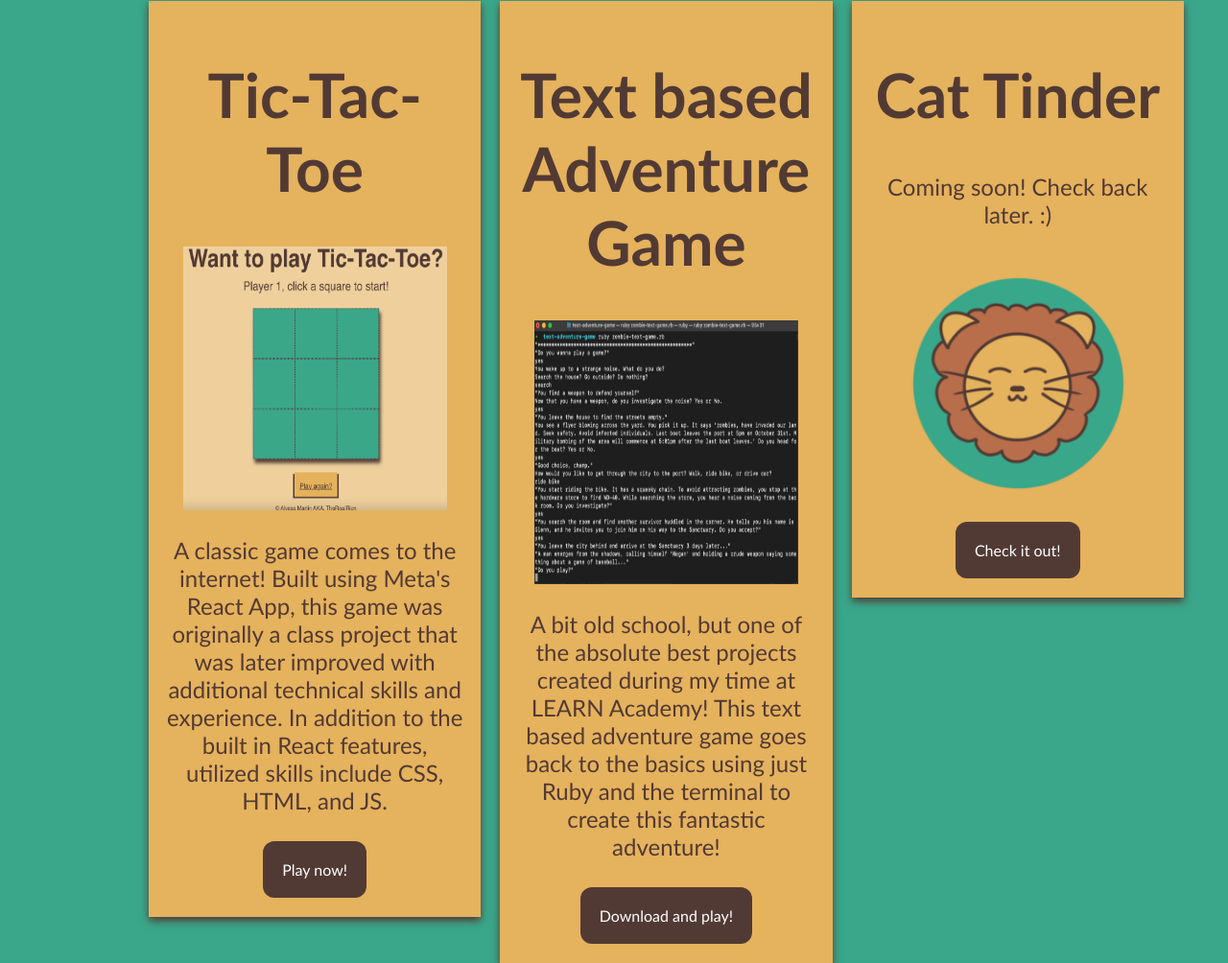
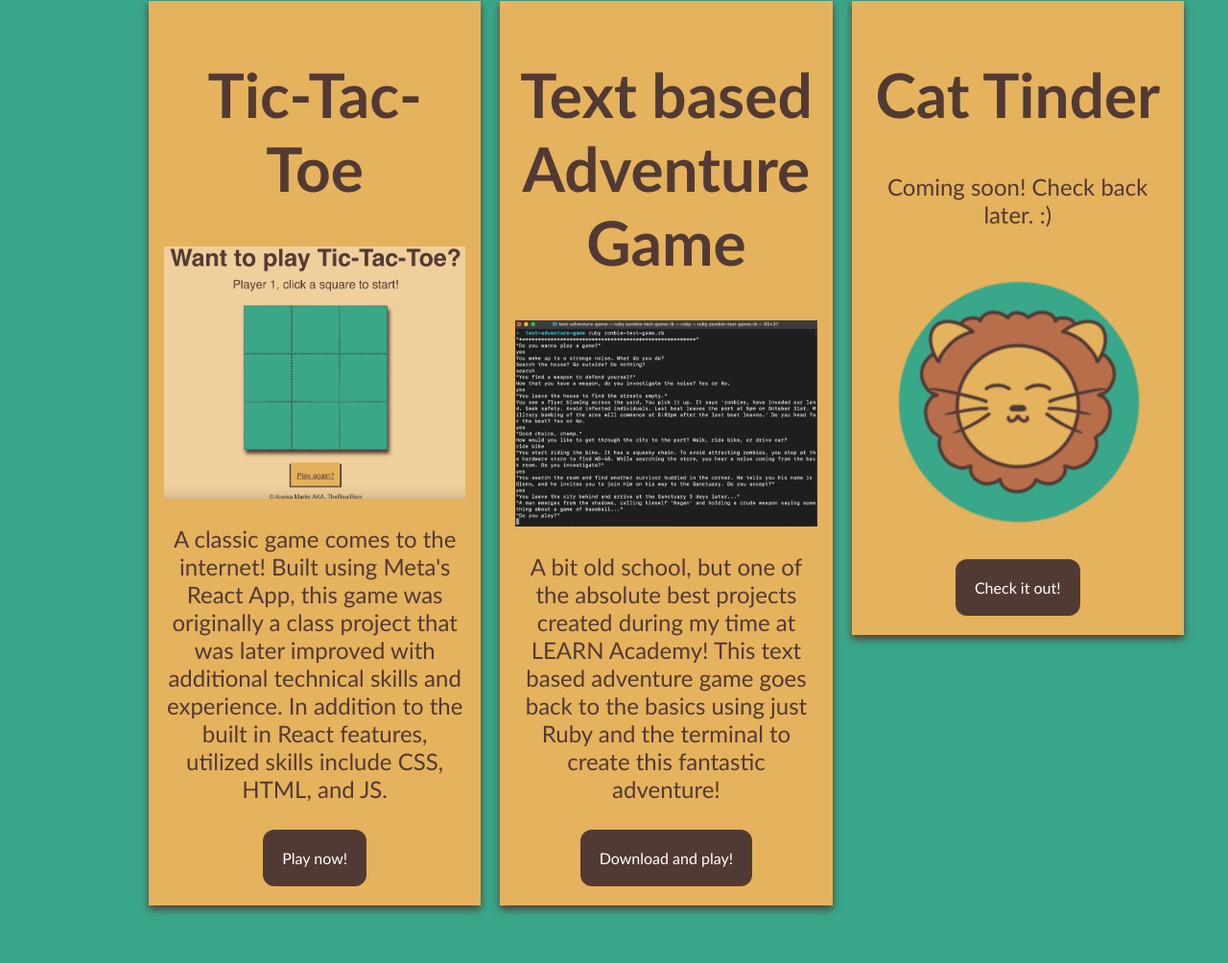
Before and after one commit to TheRealRion/TheRealRion.github.io, a plain HTML site: page docs/index.html in a window 1280 px wide. Shown: the part 1261-2265 px from the top of the page at 96% size. Drawn offline with Linux system fonts and the light colour scheme.

Commit message:
fixed scaling

```diff
--- a/docs/index.html
+++ b/docs/index.html
@@ -54,7 +54,9 @@
             <div class="column">
             <div class="card">
                 <h1>Tic-Tac-Toe</h1>
-                <img height="275px" width="275px" alt="picutre of a tic tac toe game on a website" src="components/projects/tic-tac-toe-game.png"/>
+                <img width=100%
+                height=100%
+                object-fit="contain" alt="picutre of a tic tac toe game on a website" src="components/projects/tic-tac-toe-game.png"/>
                 <p>A classic game comes to the internet! Built using Meta's React App, this game was originally a class project that was later improved with additional technical skills and experience. In addition to the built in React features, utilized skills include CSS, HTML, and JS.</p>
                 <button class="button" onclick=" window.open('https://therealrion.github.io/Tic-Tac-Toe-Game/')"> Play now!</button>
             </div>
@@ -62,7 +64,9 @@
             <div class="column">
                 <div class="card">
                     <h1>Text based Adventure Game</h1>
-                    <img height="275px" width="275px" alt="picture of a computer terminal playing a text based game" src="components/projects/zombit-text-game.png"/>
+                    <img width=100%
+                    height=100%
+                    object-fit="contain" alt="picture of a computer terminal playing a text based game" src="components/projects/zombit-text-game.png"/>
                     <p>A bit old school, but one of the absolute best projects created during my time at LEARN Academy! This text based adventure game goes back to the basics using just Ruby and the terminal to create this fantastic adventure!</p>
                     <button class="button" onclick=" window.open('https://github.com/TheRealRion/Zombit-Text-Game')"> Download and play!</button>
                 </div>
@@ -71,7 +75,9 @@
                 <div class="card">
                     <h1>Cat Tinder</h1>
                     <p>Coming soon! Check back later. :)</p>
-                    <img height="275px" width="275px" alt="picture of " src="components/favicon (1).ico"/>
+                    <img width=100%
+                    height=100%
+                    object-fit="contain" alt="picture of " src="components/favicon (1).ico"/>
                     <button class="button" onclick=" window.open('http://google.com','_blank')"> Check it out!</button>
                 </div>
             </div>
@@ -95,7 +101,7 @@
   </p>
   <br>
   <h4>Hobbies</h4>
-  <p> After the birth of my first kiddo, I became a Labour and Postpartum Doula (non-medical birth assistant). I also took up knitting and collecting </p>
+  <p> After the birth of my first kiddo, I became a Labour and Postpartum Doula (non-medical birth assistant). I also took up knitting and collecting a deck of cards form every place we visit. </p>
   <br>
   <br>
 
```
